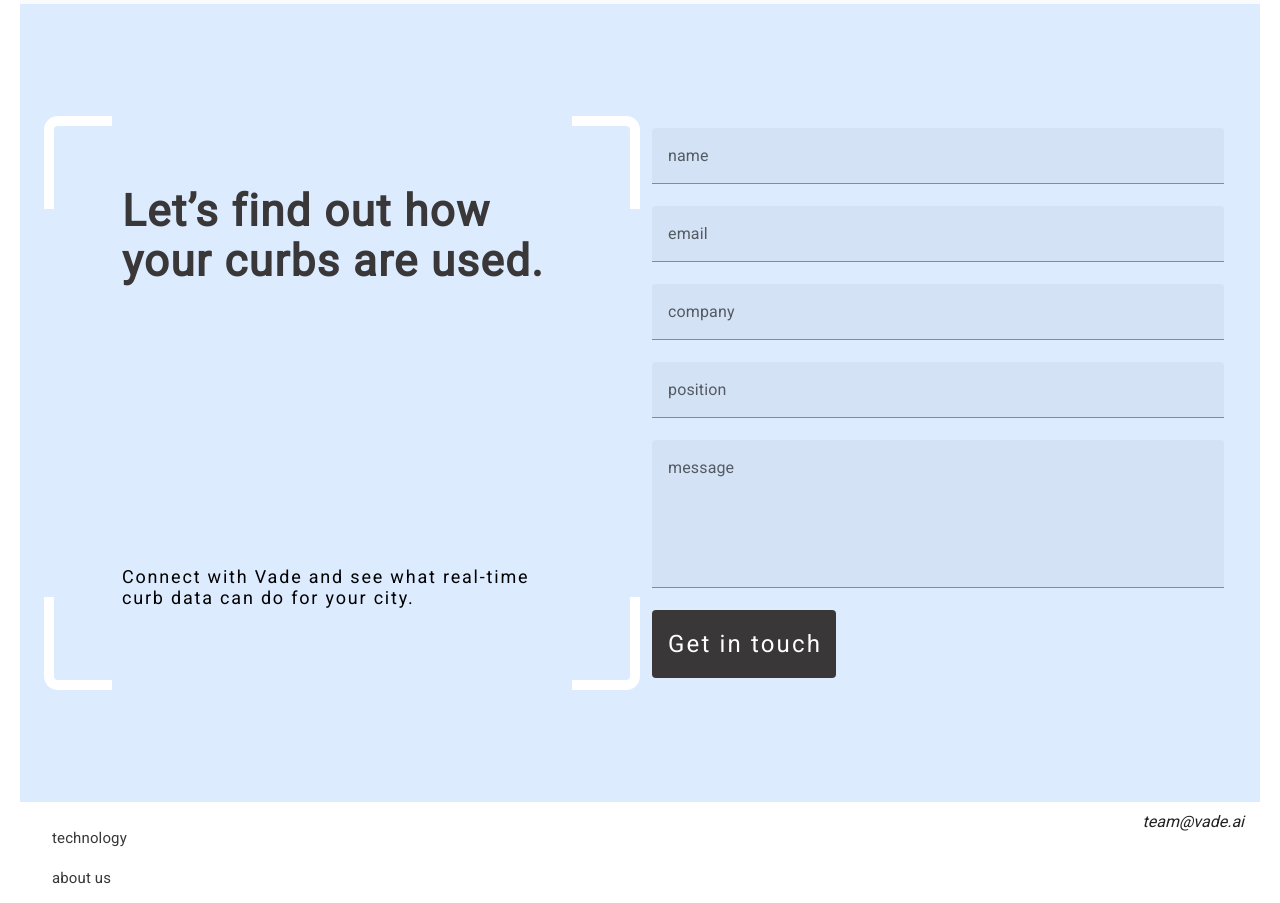
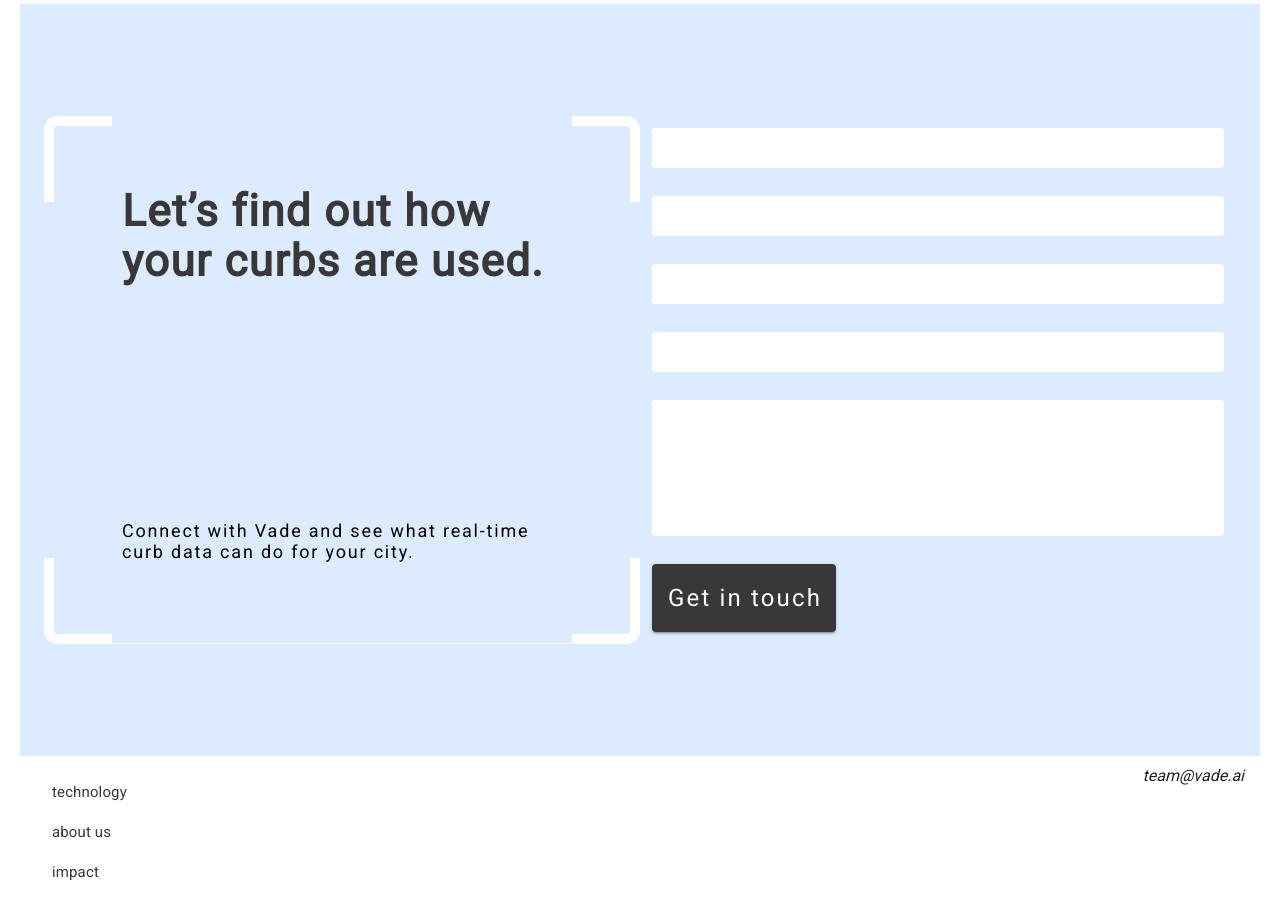
Before and after one commit to deadbeathd07/vade, a Vue app: page / in a window 1280 px wide. Shown: the part 5660-6563 px from the top of the page. Built offline with nearby package versions, Linux system fonts and the light colour scheme.

Commit message:
form field design has been added

```diff
--- a/src/sections/home/FormSection.vue
+++ b/src/sections/home/FormSection.vue
@@ -18,12 +18,23 @@
 					<v-form>
 						<v-text-field
 							v-for="(field, i) in sectionContent.fields"
+							density="compact"
+							variant="solo"
+							single-line
+							hide-details
 							:key="i"
 							:label="field"
+							class="vade vade-mb-7"
 						/>
-						<v-textarea :label="sectionContent.area" />
+						<v-textarea
+							:label="sectionContent.area"
+							density="compact"
+							variant="solo"
+							single-line
+							hide-details
+							class="vade vade-mb-7"
+						/>
 						<v-btn
-							elevation="0"
 							color="#393737"
 							class="vade-form-text text-transform-none secondary-btn-text"
 							width="184"
@@ -84,4 +95,12 @@ const sectionContent = store.state.sections.form;
 .vade-content {
 	z-index: 40;
 }
+
+.vade .v-field--variant-solo {
+	box-shadow: none;
+}
+
+.vade-mb-7 {
+	margin-bottom: 28px !important;
+}
 </style>
```
